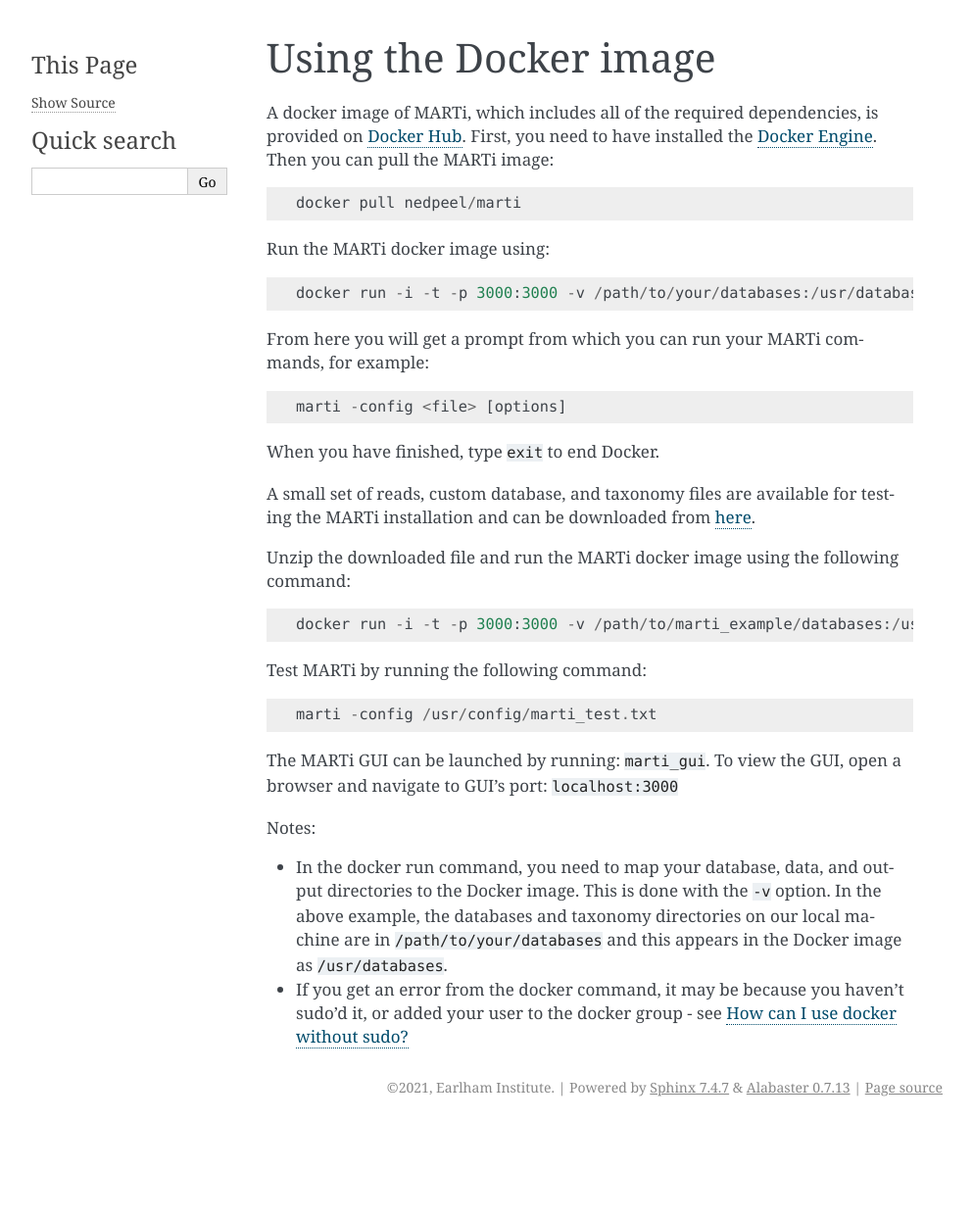
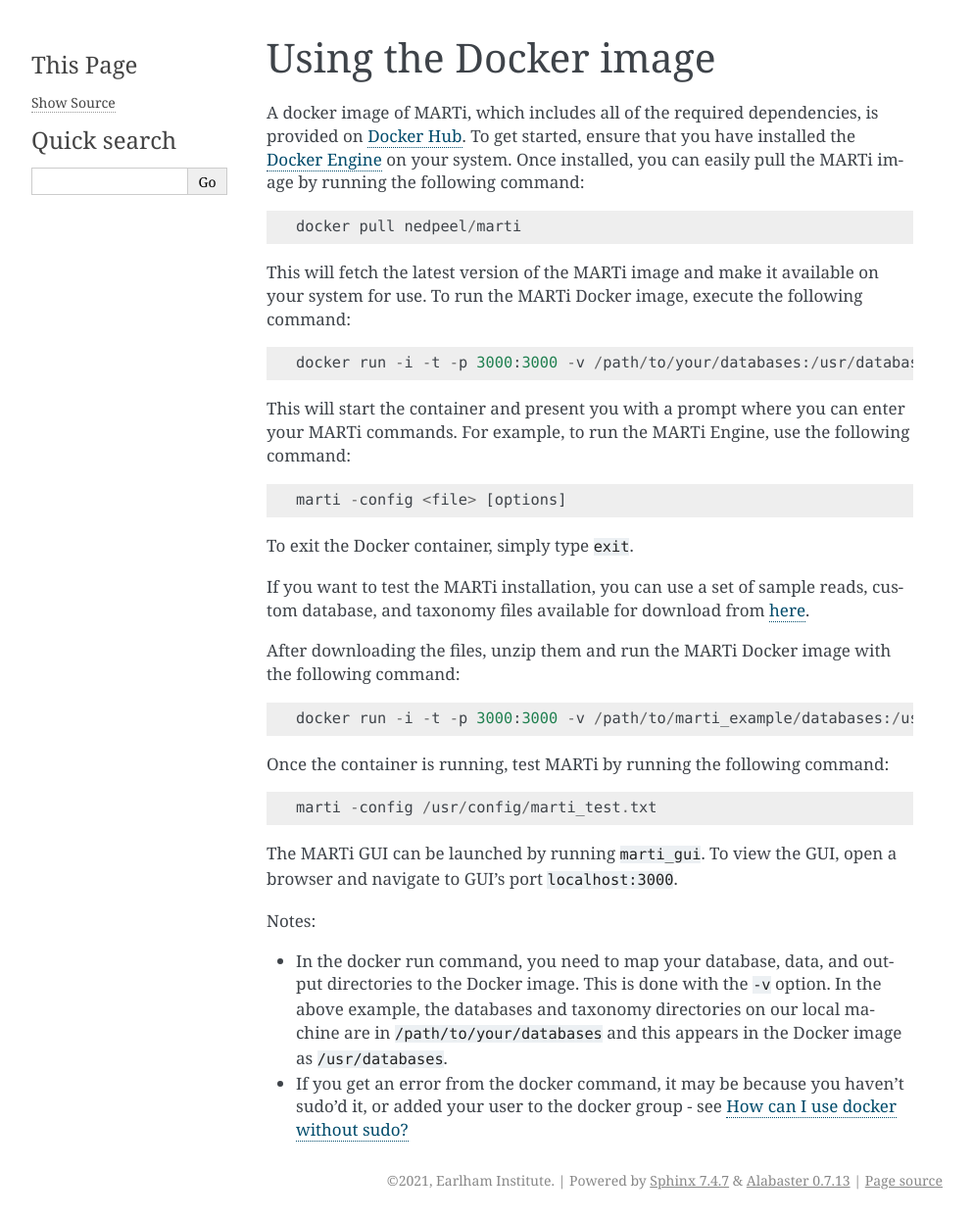
Before and after one commit to richardmleggett/MARTi, a Sphinx documentation site: the page built from docs/source/docker.rst, in a window 1280 px wide. Shown: the whole page at 98% size, without its empty margins (148-1141 px from the left). Built offline with Sphinx 7.4.7, drawn with Linux system fonts in a browser that asks for light colours; formulas are drawn with MathJax 3; before the commit the page ends 1149 px from its top, so only the background shows below that.

Commit message:
Update docker.rst

```diff
--- a/docs/source/docker.rst
+++ b/docs/source/docker.rst
@@ -3,31 +3,31 @@
 Using the Docker image
 ======================
 
-A docker image of MARTi, which includes all of the required dependencies, is provided on `Docker Hub <https://hub.docker.com/r/nedpeel/marti/>`__. First, you need to have installed the `Docker Engine <https://docs.docker.com/engine/install/>`__.  Then you can pull the MARTi image::
+A docker image of MARTi, which includes all of the required dependencies, is provided on `Docker Hub <https://hub.docker.com/r/nedpeel/marti/>`__. To get started, ensure that you have installed the `Docker Engine <https://docs.docker.com/engine/install/>`__ on your system. Once installed, you can easily pull the MARTi image by running the following command::
 
   docker pull nedpeel/marti
 
-Run the MARTi docker image using::
+This will fetch the latest version of the MARTi image and make it available on your system for use. To run the MARTi Docker image, execute the following command::
 
   docker run -i -t -p 3000:3000 -v /path/to/your/databases:/usr/databases -v /path/to/your/sequencing_data:/usr/reads -v /path/to/your/marti_output:/usr/output nedpeel/marti
 
-From here you will get a prompt from which you can run your MARTi commands, for example::
+This will start the container and present you with a prompt where you can enter your MARTi commands. For example, to run the MARTi Engine, use the following command::
 
   marti -config <file> [options]
 
-When you have finished, type ``exit`` to end Docker.
+To exit the Docker container, simply type ``exit``.
 
-A small set of reads, custom database, and taxonomy files are available for testing the MARTi installation and can be downloaded from `here <https://nbicloud-my.sharepoint.com/:u:/g/personal/peeln_nbi_ac_uk/EUwY6lJhyAtHtuq5FB6vW1YBvlxZ-Vcl-9XUyEMPA0TMJA?e=g7jKty>`__.
+If you want to test the MARTi installation, you can use a set of sample reads, custom database, and taxonomy files available for download from `here <https://nbicloud-my.sharepoint.com/:u:/g/personal/peeln_nbi_ac_uk/EUwY6lJhyAtHtuq5FB6vW1YBvlxZ-Vcl-9XUyEMPA0TMJA?e=g7jKty>`__.
 
-Unzip the downloaded file and run the MARTi docker image using the following command::
+After downloading the files, unzip them and run the MARTi Docker image with the following command::
 
   docker run -i -t -p 3000:3000 -v /path/to/marti_example/databases:/usr/databases -v /path/to/marti_example/reads:/usr/reads -v /path/to/marti_example/output:/usr/output -v /path/to/marti_example/config:/usr/config nedpeel/marti
 
-Test MARTi by running the following command::
+Once the container is running, test MARTi by running the following command::
 
   marti -config /usr/config/marti_test.txt
 
-The MARTi GUI can be launched by running: ``marti_gui``. To view the GUI, open a browser and navigate to GUI’s port: ``localhost:3000``
+The MARTi GUI can be launched by running ``marti_gui``. To view the GUI, open a browser and navigate to GUI’s port ``localhost:3000``.
 
 Notes:
 
```
